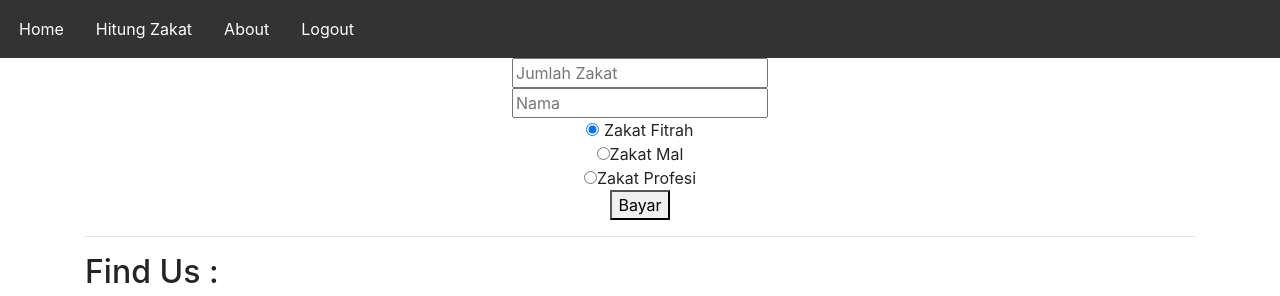
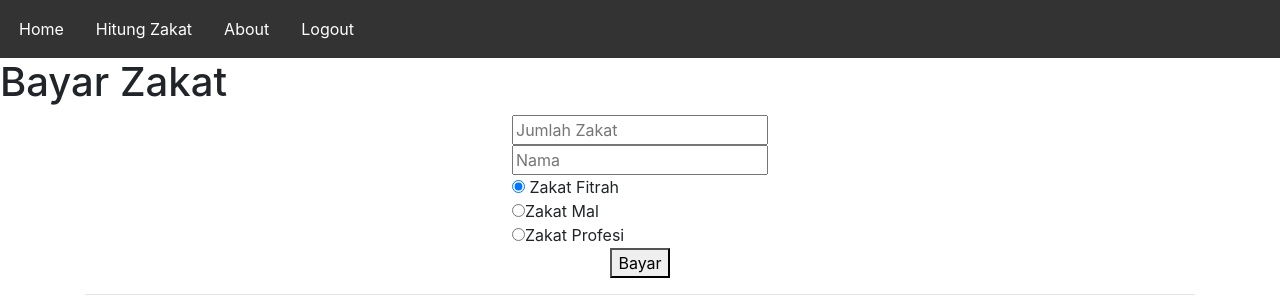
Before and after one commit to dhiandraaa/UTP_Pemweb, a PHP site: page /bayar.php in a window 1280 px wide. Shown: the top 296 px of the page. Run offline with PHP 8.4, Linux system fonts and the light colour scheme; a user stored in the database is signed in.

Commit message:
Update bayar.php

```diff
--- a/bayar.php
+++ b/bayar.php
@@ -9,7 +9,6 @@
     require("header.php");
 ?>
 
-
 <!DOCTYPE html>
 <html lang="en">
 <head>
@@ -19,16 +18,25 @@
     <title>Bayar Zakat</title>
 </head>
 <body>
+    <div>
+    <h6 class="section-title h1">Bayar Zakat</h6>
     <center>
     <form action="bayar-proses.php" method="POST">
-        <input type="text" name="jml" Placeholder="Jumlah Zakat"><br>
-        <input type="text" name="nama" Placeholder="Nama"> <br>
-        <input type="radio" name="jenis_zakat" value="Zakat Fitrah" checked> Zakat Fitrah<br>
-        <input type="radio" name="jenis_zakat" value="Zakat Mal">Zakat Mal<br>
-        <input type="radio" name="jenis_zakat" value="Zakat Profesi">Zakat Profesi<br>
+        <table>
+            <tr>
+            <td>
+                <input type="text" name="jml" Placeholder="Jumlah Zakat"> <br>
+                <input type="text" name="nama" Placeholder="Nama"> <br>
+                <input type="radio" name="jenis_zakat" value="Zakat Fitrah" checked> Zakat Fitrah<br>
+                <input type="radio" name="jenis_zakat" value="Zakat Mal">Zakat Mal<br>
+                <input type="radio" name="jenis_zakat" value="Zakat Profesi">Zakat Profesi<br>
+            </td>
+            </tr>
+        </table>
         <button type="submit" name="Submit">Bayar</button>
     </form>
     </center>
+    </div>
 </body>
 </html>
 
```
